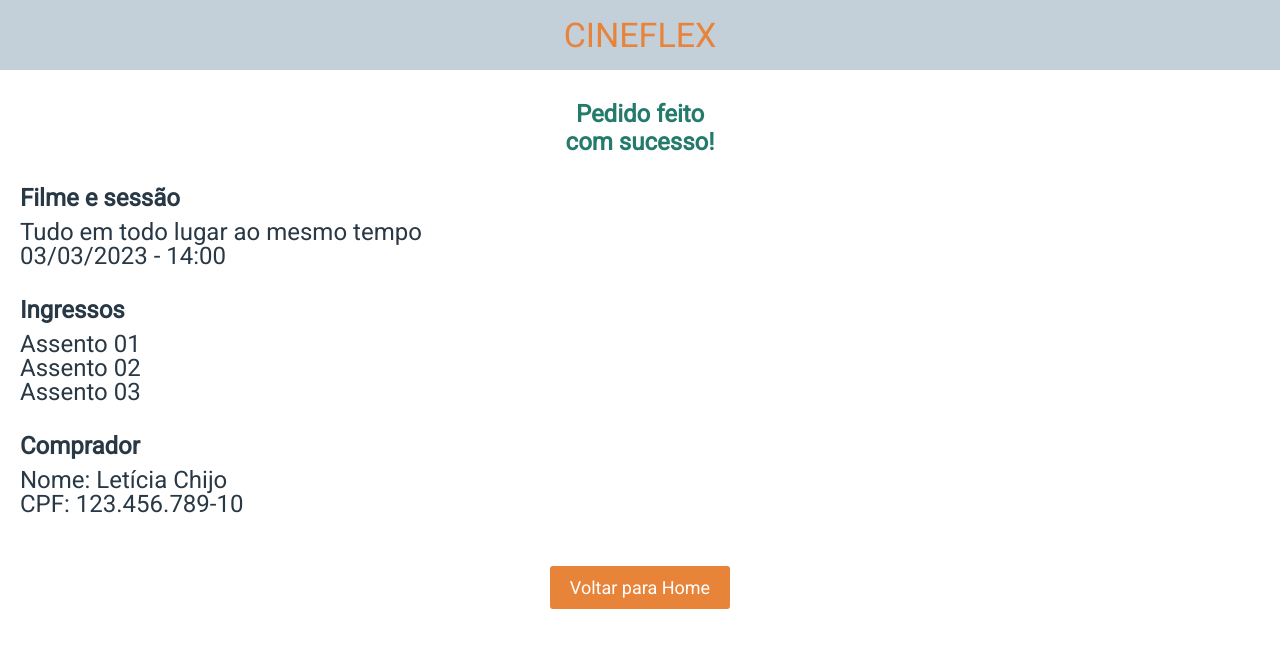
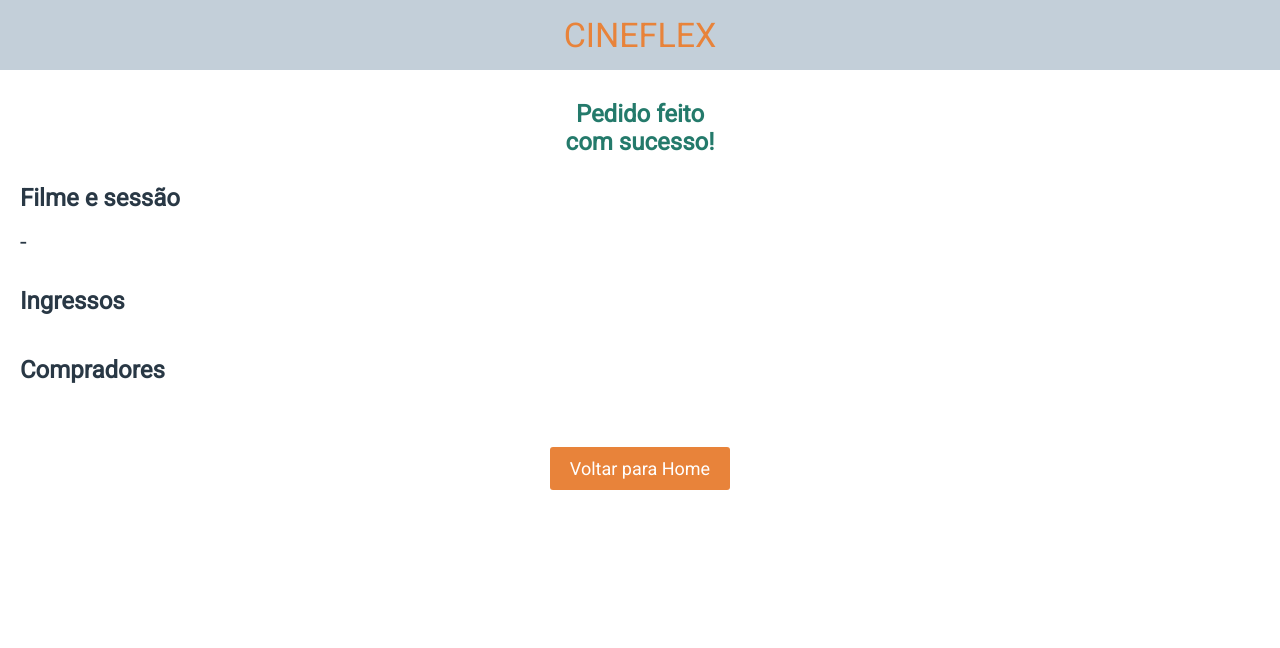
Before and after one commit to CleiverCoelho/projeto10-cineflex-, a React (Create React App) app: page /sucesso in a window 1280 px wide. Shown: the top 648 px of the page. Built offline with nearby package versions, Linux system fonts and the light colour scheme.

Commit message:
corrigido bug home page/aparentemente nao salva o post quando reservo um assento

```diff
--- a/src/App.js
+++ b/src/App.js
@@ -4,17 +4,47 @@ import SeatsPage from "./pages/SeatsPage/SeatsPage"
 import SessionsPage from "./pages/SessionsPage/SessionsPage"
 import SuccessPage from "./pages/SuccessPage/SuccessPage"
 import { BrowserRouter, Routes, Route } from "react-router-dom";
+import React from "react"
 
 export default function App() {
+
+    const [assentos, setAssentos] = React.useState([]);
+    const [dia, setDia] = React.useState("");
+    const [data, setData] = React.useState("");
+    const [horario, setHorario] = React.useState("");
+    const [filme, setFilme] = React.useState({});
+    const [listaCompradores, setListaCompradores] = React.useState([]);
+    const [assentosReservados, setAssentosReservados] = React.useState([]);
+
 
     return (
         <BrowserRouter>
            <NavContainer>CINEFLEX</NavContainer>
             <Routes>
                 <Route path="/" element={<HomePage />}></Route>
-                <Route path="/assentos/240/:assentoId" element={<SeatsPage />}></Route>
+                <Route path="/assentos/240/:assentoId" element={<SeatsPage
+                    assentos={assentos}
+                    setAssentos={setAssentos}
+                    dia={dia}
+                    setDia={setDia}
+                    data={data}
+                    setData={setData}
+                    horario={horario}
+                    setHorario={setHorario}
+                    filme={filme}
+                    setFilme={setFilme}
+                    listaCompradores={listaCompradores}
+                    setListaCompradores={setListaCompradores}
+                    assentosReservados={assentosReservados}
+                    setAssentosReservados={setAssentosReservados}
+                />}></Route>
                 <Route path="/sessoes/37/:filmeId" element={<SessionsPage />}></Route>
-                <Route path="/sucesso" element={<SuccessPage />}></Route>
+                <Route path="/sucesso" element={<SuccessPage
+                    filme={filme}
+                    horario={horario}
+                    data={data}
+                    listaCompradores={listaCompradores}
+                />}></Route>
             </Routes>
 
         </BrowserRouter>
--- a/src/pages/HomePage/HomePage.js
+++ b/src/pages/HomePage/HomePage.js
@@ -6,7 +6,7 @@ import { Link } from "react-router-dom"
 
 export default function HomePage() {
 
-    const [listaFilmes, setListaFilmes] = React.useState([undefined]);
+    const [listaFilmes, setListaFilmes] = React.useState([]);
 
     useEffect(() => {
         const url = "https://mock-api.driven.com.br/api/v8/cineflex/movies";
@@ -18,7 +18,6 @@ export default function HomePage() {
     if(listaFilmes.length === 0){
         return (
             <>Loading...</>
-
         )
     }
 
@@ -26,7 +25,6 @@ export default function HomePage() {
     return (
         <PageContainer>
             Selecione o filme
-
 
             <ListContainer>
                 {listaFilmes.map( (filme) => {
--- a/src/pages/SeatsPage/SeatsPage.js
+++ b/src/pages/SeatsPage/SeatsPage.js
@@ -1,6 +1,6 @@
 import styled from "styled-components"
 import { useEffect } from "react";
-import { useParams } from "react-router-dom";
+import { useParams, useNavigate } from "react-router-dom";
 import axios from "axios";
 import React from "react";
 import Assento from "../../components/Assento";
@@ -8,17 +8,12 @@ import Comprador from "../../components/Comprador";
 import Caption from "./Caption";
 import Footer from "./Footer";
 
-export default function SeatsPage() {
+export default function SeatsPage({assentos, setAssentos, dia, setDia,
+        data, setData, horario, setHorario, filme, setFilme, listaCompradores,
+        setListaCompradores, assentosReservados, setAssentosReservados}) {
 
     const {assentoId} = useParams();
-    const [assentos, setAssentos] = React.useState([]);
-    const [dia, setDia] = React.useState("");
-    const [data, setData] = React.useState("");
-    const [horario, setHorario] = React.useState("");
-    const [filme, setFilme] = React.useState({});
-    const [listaCompradores, setListaCompradores] = React.useState([]);
-    const [assentosReservados, setAssentosReservados] = React.useState([]);
-
+    const navigate = useNavigate();
 
     useEffect(() => {
         const url = `https://mock-api.driven.com.br/api/v8/cineflex/showtimes/${assentoId}/seats`;
@@ -40,6 +35,24 @@ export default function SeatsPage() {
             alert("Selecione pelo menos um Assento");
             return null;
         }
+
+        const idAssentos = [];
+        const infosCompradores = listaCompradores.map(comprador => {
+            idAssentos.push(Number(comprador.id));
+            return ({idAssento: Number(comprador.id), nome: comprador.nome, cpf: comprador.cpf})
+        })
+
+        const postSucesso = {ids: idAssentos, compradores: infosCompradores};
+        // console.log(postSucesso);
+        const url = "https://mock-api.driven.com.br/api/v8/cineflex/seats/book-many";
+        const promisseSucesso = axios.post(url, postSucesso);
+        promisseSucesso.then(() => {
+            navigate("/sucesso");
+        })
+
+        promisseSucesso.catch((err) => {
+            console.log(err)
+        })
     }
 
     return (
--- a/src/pages/SuccessPage/SuccessPage.js
+++ b/src/pages/SuccessPage/SuccessPage.js
@@ -1,6 +1,10 @@
 import styled from "styled-components"
+import { useNavigate } from "react-router-dom"
 
-export default function SuccessPage() {
+
+export default function SuccessPage({filme, horario, data, listaCompradores}) {
+
+    const navigate = useNavigate();
 
     return (
         <PageContainer>
@@ -8,27 +12,37 @@ export default function SuccessPage() {
 
             <TextContainer>
                 <strong><p>Filme e sessão</p></strong>
-                <p>Tudo em todo lugar ao mesmo tempo</p>
-                <p>03/03/2023 - 14:00</p>
+                <p>{filme.title}</p>
+                <p>{data} - {horario}</p>
             </TextContainer>
 
             <TextContainer>
                 <strong><p>Ingressos</p></strong>
-                <p>Assento 01</p>
-                <p>Assento 02</p>
-                <p>Assento 03</p>
+                {listaCompradores.map(comprador => (
+                    <p key={comprador.cpf}>Assento {comprador.id}</p>
+                ))}
             </TextContainer>
 
             <TextContainer>
-                <strong><p>Comprador</p></strong>
-                <p>Nome: Letícia Chijo</p>
-                <p>CPF: 123.456.789-10</p>
+                <strong><p>Compradores</p></strong>
+                {listaCompradores.map((comprador) => {
+                    return (
+                        <Compradores key={comprador.cpf}>
+                            <p>Nome: {comprador.nome}</p>
+                            <p>CPF: {comprador.cpf}</p>
+                        </Compradores>
+                    )
+                })}
             </TextContainer>
 
-            <button>Voltar para Home</button>
+            <button onClick={() => navigate("/")}>Voltar para Home</button>
         </PageContainer>
     )
 }
+
+const Compradores = styled.div`
+    margin-bottom: 9px;
+`
 
 const PageContainer = styled.div`
     display: flex;
@@ -68,4 +82,7 @@ const TextContainer = styled.div`
         font-weight: bold;
         margin-bottom: 10px;
     }
+    p{
+        margin-bottom: 5px;
+    }
 `
```
